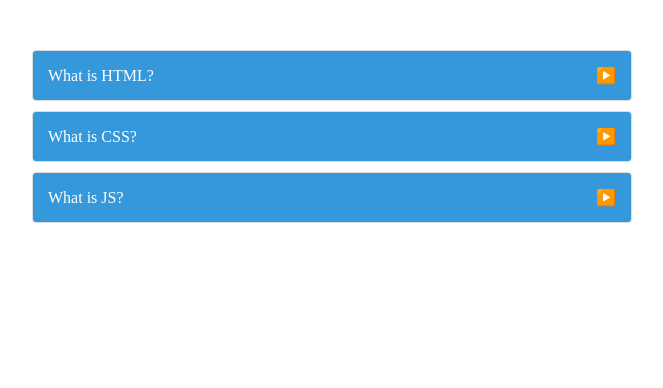
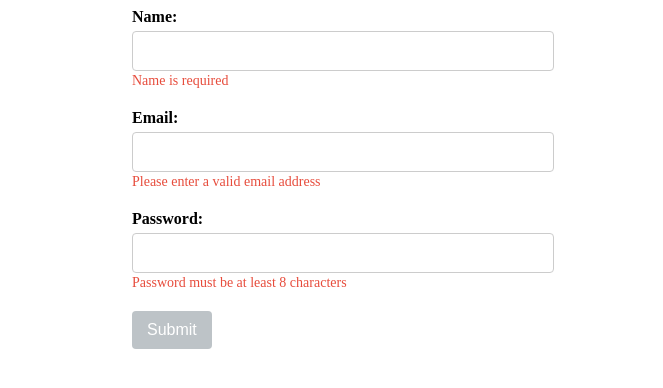
Before and after one commit to riyatdul/my-vue-projects, a Vue app: page / in a window 1280 px wide. Shown: the top 388 px of the page, without its empty margins (308-971 px from the left). Built offline with nearby package versions, Linux system fonts and the light colour scheme.

Commit message:
add/project-5-form-validation

```diff
--- /dev/null
+++ b/src/5-form-validator/App.vue
@@ -0,0 +1,8 @@
+<script setup>
+import FormValidation from './components/FormValidation.vue';
+
+</script>
+
+<template>
+    <FormValidation />
+</template>
--- /dev/null
+++ b/src/5-form-validator/components/FormValidation.vue
@@ -0,0 +1,103 @@
+<script setup>
+import { ref, computed } from 'vue';
+
+const formData = ref({
+  name: "",
+  email: "",
+  password: "",
+});
+
+const isNameValid = computed(() => formData.value.name.trim() !== "");
+const isEmailValid = computed(() =>
+  /^[^\s@]+@[^\s@]+\.[^\s@]+$/.test(formData.value.email)
+);
+const isPasswordValid = computed(() => formData.value.password.length >= 8);
+
+const isFormValid = computed(
+  () => isNameValid.value && isEmailValid.value && isPasswordValid.value
+);
+
+const submitForm = () => {
+    if (isFormValid) {
+        //Perform form submission logic here
+        console.log("Form submitted!", formData.value);
+    }else{
+        console.log("Form is invalid. Please check the fields.");
+    }
+}
+
+</script>
+
+<template>
+    <div>
+        <form @submit.prevent="submitForm" class="custom-form">
+            <div class="form-group">
+                <label for="name">Name:</label>
+                <input v-model="formData.name" type="text" id="name">
+                <span v-if="!isNameValid" class="error">Name is required</span>
+            </div>
+
+            <div class="form-group">
+                <label for="email">Email:</label>
+                <input v-model="formData.email" type="email" id="email">
+                <span v-if="!isEmailValid" class="error">Please enter a valid email address</span>
+            </div>
+
+            <div class="form-group">
+                <label for="password">Password:</label>
+                <input v-model="formData.password" type="password" id="password">
+                <span v-if="!isPasswordValid" class="error">Password must be at least 8 characters</span>
+            </div>
+
+            <button type="submit" :disabled="!isFormValid" class="submit-button">
+                Submit
+            </button>
+        </form>
+    </div>
+</template>
+
+<style scoped>
+.custom-form {
+  max-width: 400px;
+  margin: 0 auto;
+}
+
+.form-group {
+  margin-bottom: 20px;
+}
+
+label {
+  display: block;
+  font-weight: bold;
+  margin-bottom: 5px;
+}
+
+input {
+  width: 100%;
+  padding: 10px;
+  font-size: 16px;
+  border: 1px solid #ccc;
+  border-radius: 4px;
+}
+
+.error {
+  color: #e74c3c;
+  font-size: 14px;
+  margin-top: 5px;
+}
+
+.submit-button {
+  padding: 10px 15px;
+  font-size: 16px;
+  background-color: #3498db;
+  color: #fff;
+  border: none;
+  border-radius: 4px;
+  cursor: pointer;
+}
+
+.submit-button:disabled {
+  background-color: #bdc3c7;
+  cursor: not-allowed;
+}
+</style>
--- a/src/main.js
+++ b/src/main.js
@@ -6,7 +6,8 @@ import { createApp } from 'vue'
 // import App from './1-todo-list/App.vue'
 // import App from './2-random-quote-generator/App.vue'
 // import App from './3-calculator/App.vue'
-import App from './4-accordion-list/App.vue'
+// import App from './4-accordion-list/App.vue'
+import App from './5-form-validator/App.vue'
 
 
 createApp(App).mount('#app')
```
